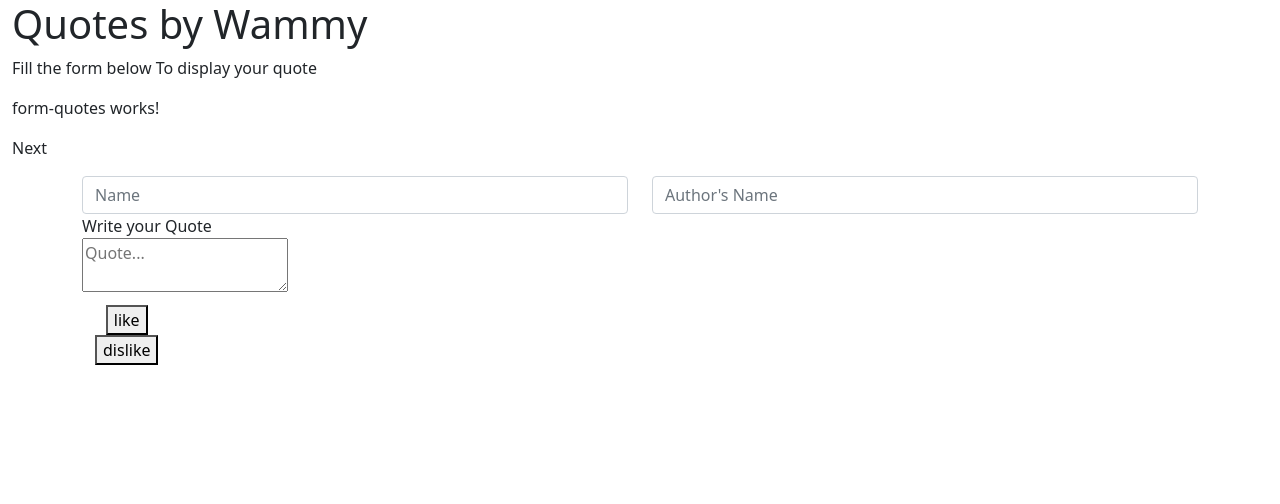
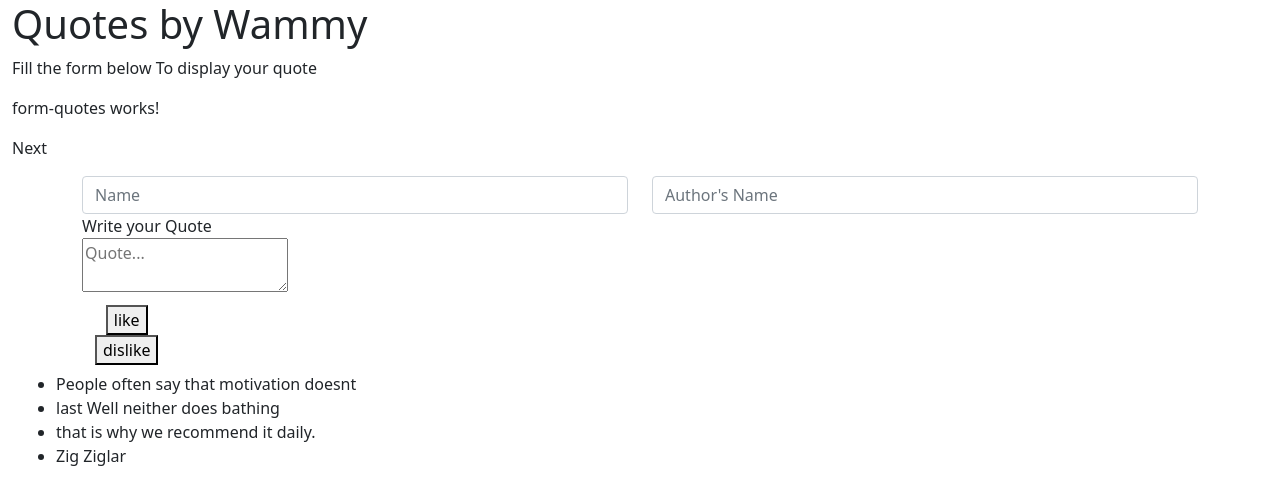
Before and after one commit to 2BWeru/Quotes, an Angular app: page / in a window 1280 px wide. Shown: the top 504 px of the page. Built offline with nearby package versions, Linux system fonts and the light colour scheme.

Commit message:
cretes an  arrays

```diff
--- a/src/app/app.component.html
+++ b/src/app/app.component.html
@@ -2,9 +2,15 @@
 
 <h1 id="ttle">{{title}}</h1>
    <p>Fill the form below To display your quote</p>
-   <div class="wrapper">
+   <div>
        <!-- form component -->
       <app-form-quotes></app-form-quotes>
    </div>
+   <div class="container-fluid">
+       <ul>
+           <li *ngFor='let quote of quotes'>{{quote}}</li>
+
+       </ul>
+   </div>
 
 </div>
--- a/src/app/app.component.ts
+++ b/src/app/app.component.ts
@@ -6,5 +6,11 @@ import { Component } from '@angular/core';
   styleUrls: ['./app.component.css']
 })
 export class AppComponent {
-  title = 'Quotes by Wammy';
+  title = 'Quotes by Wammy'
+
+   quotes!: string[];
+
+   constructor(){
+     this.quotes = ['People often say that motivation doesnt', 'last Well neither does bathing', 'that is why we recommend it daily.' ,'Zig Ziglar']
+   }
 }
```
